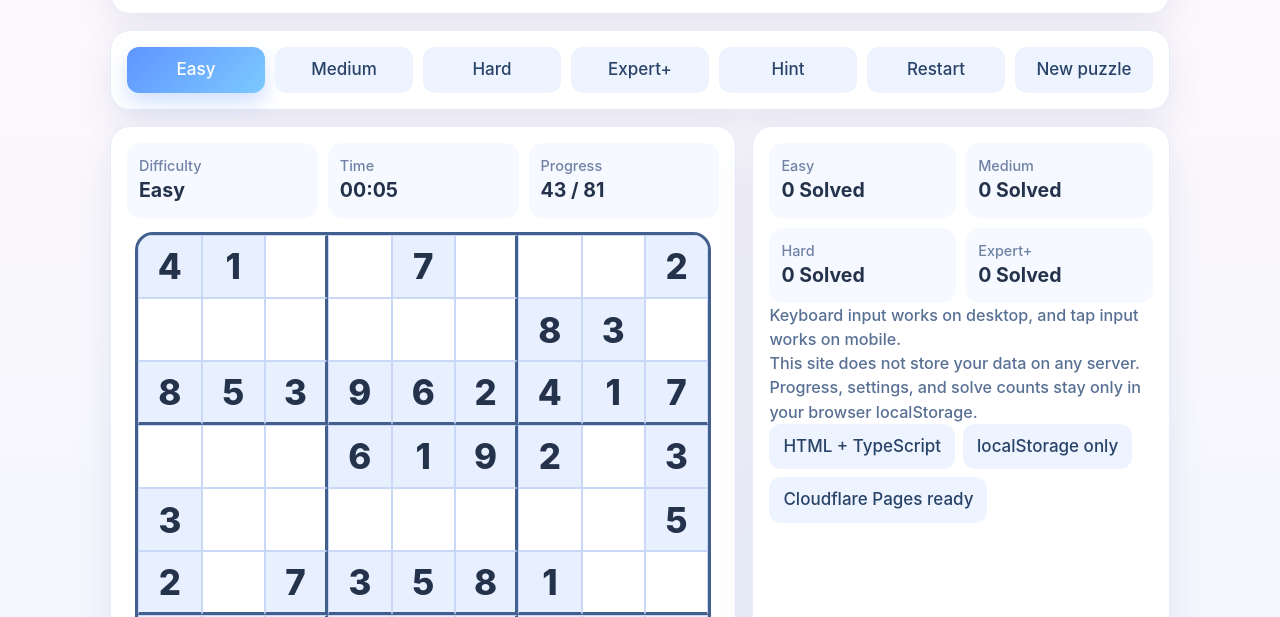
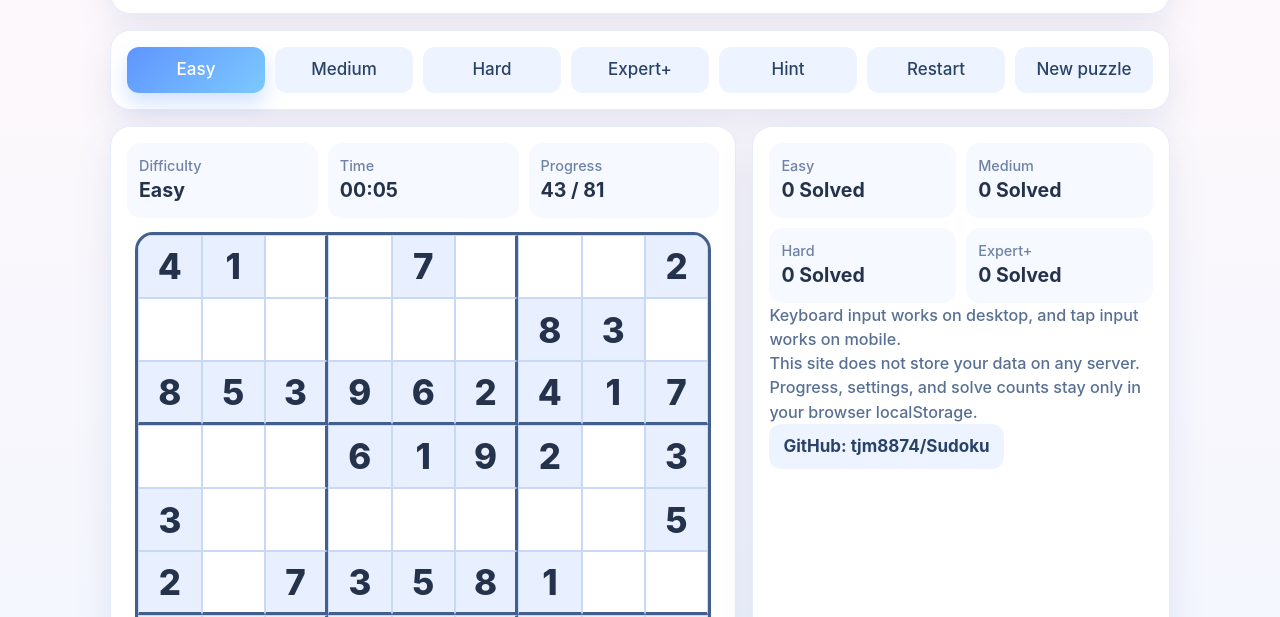
Before and after one commit to tjm8874/Sudoku, a website built with Vite: page index.html in a window 1280 px wide. Shown: the part 135-752 px from the top of the page. Built offline with nearby package versions, Linux system fonts and the light colour scheme.

Commit message:
Replace footer badges with GitHub link

```diff
--- a/src/main.ts
+++ b/src/main.ts
@@ -730,9 +730,9 @@ function render(): void {
           <p class="notice">${t('keyboard')}</p>
           <p class="notice">${t('privacy')}</p>
           <div class="footer-note">
-            <span class="pill">HTML + TypeScript</span>
-            <span class="pill">localStorage only</span>
-            <span class="pill">Cloudflare Pages ready</span>
+            <a class="repo-link" href="https://github.com/tjm8874/Sudoku" target="_blank" rel="noreferrer">
+              GitHub: tjm8874/Sudoku
+            </a>
           </div>
         </aside>
       </section>
--- a/src/style.css
+++ b/src/style.css
@@ -312,8 +312,15 @@ button {
   align-items: center;
 }
 
-.footer-note .pill {
-  cursor: default;
+.repo-link {
+  display: inline-flex;
+  align-items: center;
+  padding: 10px 14px;
+  border-radius: 12px;
+  background: #eef4ff;
+  color: #284268;
+  text-decoration: none;
+  font-weight: 700;
 }
 
 @media (hover: hover) and (pointer: fine) {
```
